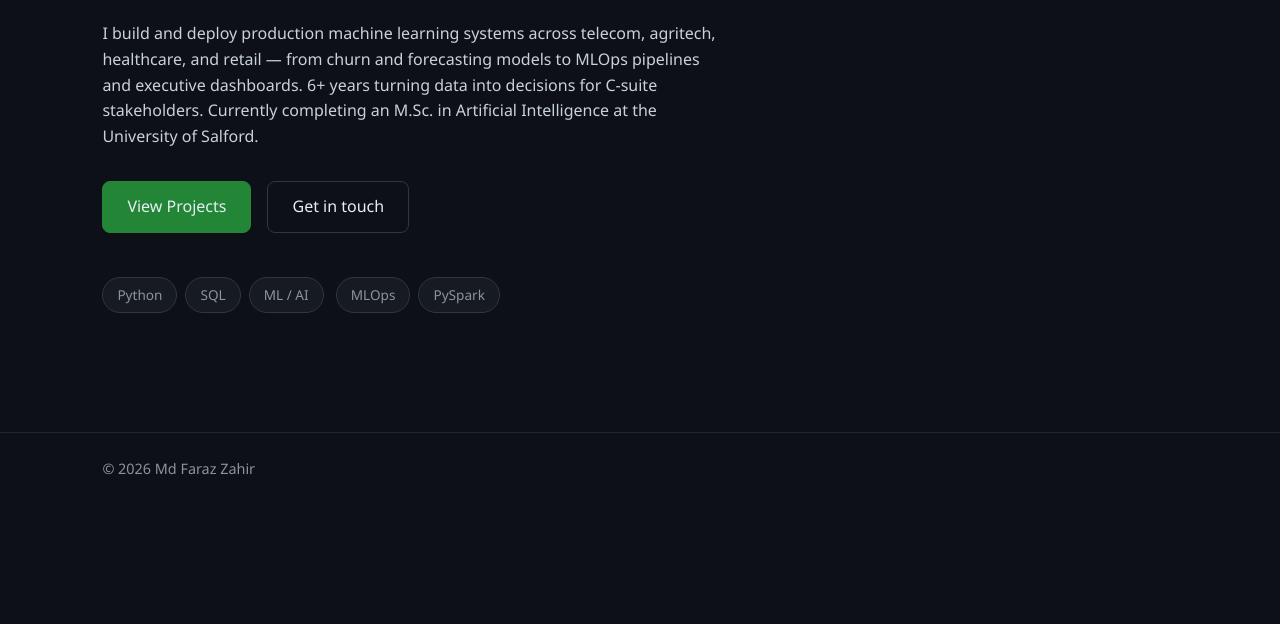
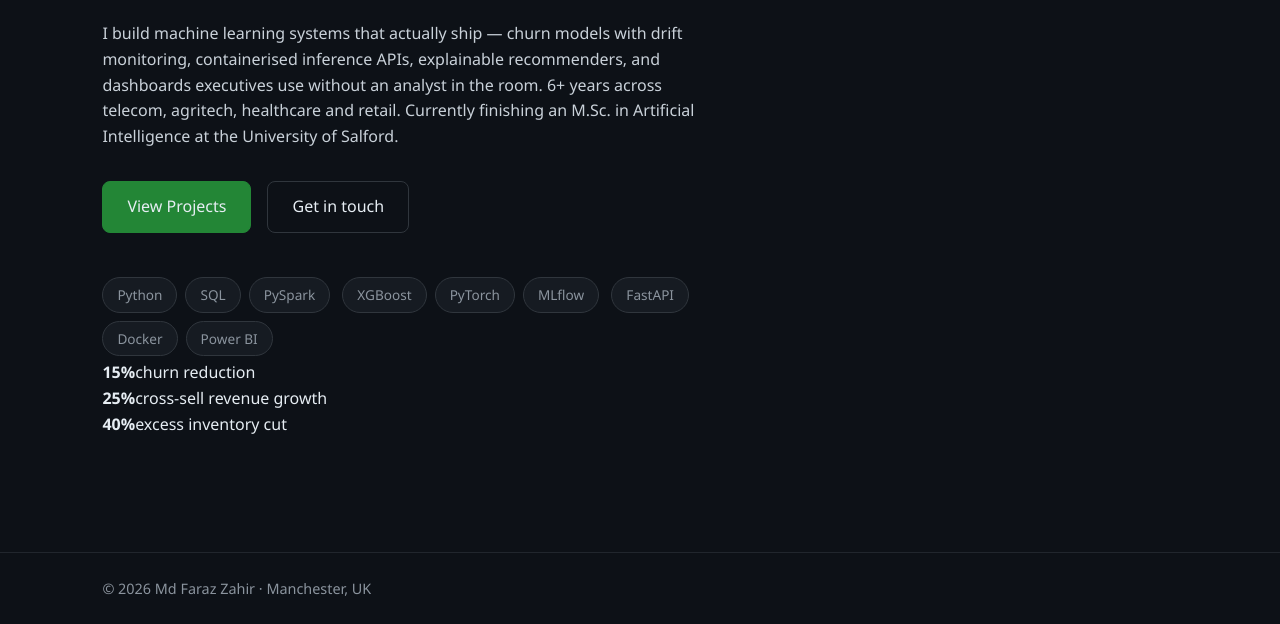
Before and after one commit to FarazAI07/FarazAI07.github.io, a plain HTML site: page index.html in a window 1280 px wide. Shown: the part 338-962 px from the top of the page. Before the commit the page ends 842 px from the top, so only its background shows below. Drawn offline with Linux system fonts and the light colour scheme.

Commit message:
Enhance index.html with SEO and content updates
Updated the title and added a meta description to enhance SEO. Revised the introduction and tags for clarity and added statistics to showcase achievements.

```diff
--- a/index.html
+++ b/index.html
@@ -3,12 +3,13 @@
 <head>
   <meta charset="UTF-8">
   <meta name="viewport" content="width=device-width, initial-scale=1.0">
-  <title>Md Faraz Zahir</title>
+  <title>Md Faraz Zahir — Data Scientist</title>
+  <meta name="description" content="Data Scientist specialising in Machine Learning and MLOps. Manchester, UK.">
   <link rel="stylesheet" href="style.css">
 </head>
 <body>
   <nav>
-    <span class="logo">MFZ</span>
+    <a href="index.html" class="logo">MFZ</a>
     <div class="links">
       <a href="index.html" class="active">Home</a>
       <a href="projects.html">Projects</a>
@@ -19,24 +20,33 @@
   <main class="hero">
     <p class="comment">// hello, world</p>
     <h1>Md Faraz <span>Zahir</span></h1>
-    <h2>Data Scientist | Machine Learning &amp; MLOps</h2>
+    <h2>Data Scientist &nbsp;|&nbsp; Machine Learning &amp; MLOps</h2>
     <p class="intro">
-      I build and deploy production machine learning systems across telecom,
-      agritech, healthcare, and retail — from churn and forecasting models to
-      MLOps pipelines and executive dashboards. 6+ years turning data into
-      decisions for C-suite stakeholders. Currently completing an M.Sc. in
-      Artificial Intelligence at the University of Salford.
+      I build machine learning systems that actually ship — churn models with drift
+      monitoring, containerised inference APIs, explainable recommenders, and
+      dashboards executives use without an analyst in the room. 6+ years across
+      telecom, agritech, healthcare and retail. Currently finishing an
+      M.Sc. in Artificial Intelligence at the University of Salford.
     </p>
+
     <div class="cta">
       <a href="projects.html" class="btn primary">View Projects</a>
       <a href="contact.html" class="btn">Get in touch</a>
     </div>
+
     <div class="tags">
-      <span>Python</span><span>SQL</span><span>ML / AI</span>
-      <span>MLOps</span><span>PySpark</span>
+      <span>Python</span><span>SQL</span><span>PySpark</span>
+      <span>XGBoost</span><span>PyTorch</span><span>MLflow</span>
+      <span>FastAPI</span><span>Docker</span><span>Power BI</span>
+    </div>
+
+    <div class="stats">
+      <div><strong>15%</strong><span>churn reduction</span></div>
+      <div><strong>25%</strong><span>cross-sell revenue growth</span></div>
+      <div><strong>40%</strong><span>excess inventory cut</span></div>
     </div>
   </main>
 
-  <footer>© 2026 Md Faraz Zahir</footer>
+  <footer>© 2026 Md Faraz Zahir · Manchester, UK</footer>
 </body>
 </html>
```
